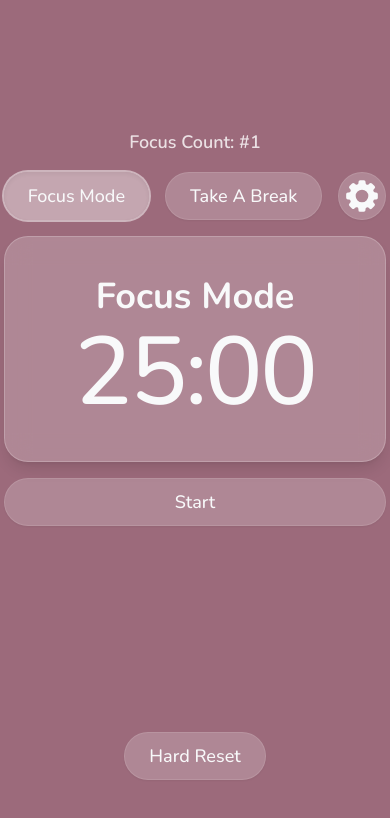
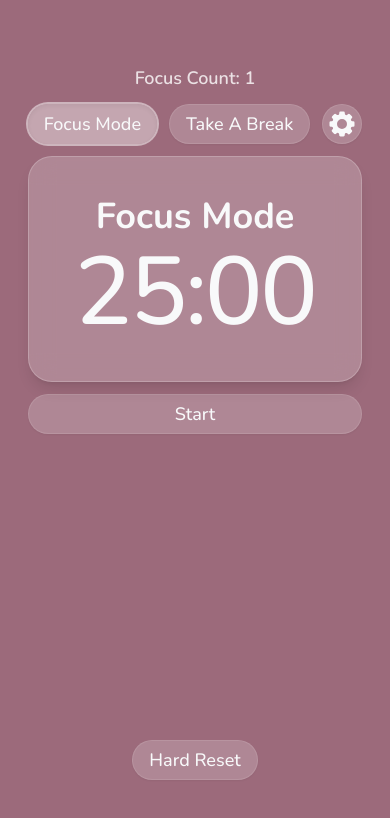
Before and after one commit to terryluciano/pomodoro-timer, a Vue app: page / in a window 390 px wide. Shown: the top 818 px of the page. Built offline with nearby package versions, Linux system fonts and the light colour scheme; no server answers.

Commit message:
Adding linter, adding jsconfig, configuring linter rules, make small styling changes

```diff
--- a/package.json
+++ b/package.json
@@ -17,8 +17,13 @@
         "vue": "^3.5.13"
     },
     "devDependencies": {
+        "@eslint/js": "^10.0.1",
         "@vitejs/plugin-vue": "^5.2.1",
         "autoprefixer": "^10.4.20",
+        "eslint": "^10.0.2",
+        "eslint-config-prettier": "^10.1.8",
+        "eslint-plugin-vue": "^10.8.0",
+        "globals": "^17.3.0",
         "postcss": "^8.4.49",
         "prettier": "^3.8.1",
         "tailwindcss": "^3.4.16",
--- a/src/App.vue
+++ b/src/App.vue
@@ -2,10 +2,10 @@
 import { Howl } from 'howler';
 import { twMerge } from 'tailwind-merge';
 import { computed, onMounted, onUnmounted, ref, watch } from 'vue';
-import chimeSound from './assets/chime.mp3';
-import clickSound from './assets/click.mp3';
-import settingsIcon from './assets/settings.svg';
-import Button from './components/Button.vue';
+import chimeSound from '@/assets/chime.mp3';
+import clickSound from '@/assets/click.mp3';
+import settingsIcon from '@/assets/settings.svg';
+import Button from '@/components/Button.vue';
 
 const WORK_TIME = 1000 * 60 * 25;
 const SHORT_BREAK_TIME = 1000 * 60 * 5;
@@ -19,10 +19,23 @@ const focusState = ref(true);
 const workCount = ref(1);
 const breakCount = ref(0);
 
-let click, chime;
+/**
+ * @type {Howl | null}
+ */
+let click;
+/**
+ * @type {Howl | null}
+ */
+let chime;
 
-let intervalId = null;
-let endTime = null;
+/**
+ * @type {number | null}
+ */
+let intervalId;
+/**
+ * @type {number | null}
+ */
+let endTime;
 
 const initializeAudio = () => {
     if (!click) {
@@ -41,11 +54,14 @@ const initializeAudio = () => {
     }
 };
 
+// I think there is something wrong with howler because the play method params should be optional according to the docs: https://github.com/goldfire/howler.js?tab=readme-ov-file#playspriteid
 const playClick = () => {
+    // @ts-ignore
     click?.play();
 };
 
 const playChime = () => {
+    // @ts-ignore
     chime?.play();
 };
 
@@ -120,19 +136,19 @@ const handleVisibilityChange = () => {
 };
 
 watch(focusState, (state) => {
-    localStorage.setItem('focusState', state);
+    localStorage.setItem('focusState', String(state));
 });
 
 watch(workCount, (state) => {
-    localStorage.setItem('workCount', state);
+    localStorage.setItem('workCount', String(state));
 });
 
 watch(breakCount, (state) => {
-    localStorage.setItem('breakCount', state);
+    localStorage.setItem('breakCount', String(state));
 });
 
 watch(remainingTime, (state) => {
-    localStorage.setItem('remainingTime', state);
+    localStorage.setItem('remainingTime', String(state));
 });
 
 onMounted(() => {
@@ -209,7 +225,7 @@ const currentTime = computed(() => {
 });
 
 const countText = computed(() => {
-    return `${focusState.value ? 'Focus' : 'Break'} Count: #${focusState.value ? workCount.value : breakCount.value}`;
+    return `${focusState.value ? 'Focus' : 'Break'} Count: ${focusState.value ? workCount.value : breakCount.value}`;
 });
 </script>
 
@@ -217,35 +233,37 @@ const countText = computed(() => {
     <div
         :class="
             twMerge(
-                'relative size-full flex flex-col justify-center items-center xs:py-10 py-16 text-main-white font-Nunito transition-all duration-[0.75s] ease-in-out',
+                'relative size-full flex flex-col justify-center items-center xs:py-10 py-16 xs:px-0 px-4 text-main-white font-Nunito transition-all duration-[0.75s] ease-in-out',
                 focusState ? 'bg-main-focus' : 'bg-main-break'
             )
         "
     >
         <div
-            class="relative flex flex-col xs:justify-center items-center xs:py-10 py-16 max-w-96 gap-4 h-full"
+            class="relative flex flex-col xs:justify-center items-center max-w-96 xs:gap-4 gap-3 h-full"
         >
             <p class="text-white/80 font-semibold text-lg">
                 {{ countText }}
             </p>
 
-            <div class="flex flex-row gap-4 items-center w-full">
+            <div class="flex flex-row xs:gap-4 gap-3 items-center w-full">
                 <Button
-                    class="w-full"
-                    :isActive="focusState"
-                    :onClick="handleFocusButtonClick"
+                    class="w-full text-nowrap"
+                    :is-active="focusState"
+                    :on-click="handleFocusButtonClick"
                 >
                     Focus Mode
                 </Button>
                 <Button
                     class="w-full text-nowrap"
-                    :isActive="!focusState"
-                    :onClick="handleBreakButtonClick"
+                    :is-active="!focusState"
+                    :on-click="handleBreakButtonClick"
                 >
                     Take A Break
                 </Button>
 
-                <Button class="size-12 px-1 py-1 flex-shrink-0">
+                <Button
+                    class="xs:size-12 size-10 xs:px-1 xs:py-1 px-1 py-1 flex-shrink-0"
+                >
                     <img class="size-full" :src="settingsIcon" alt="settings" />
                 </Button>
             </div>
@@ -261,16 +279,16 @@ const countText = computed(() => {
                 </p>
             </div>
 
-            <div class="flex flex-row gap-4 items-center w-full">
+            <div class="flex flex-row items-center w-full">
                 <Button
-                    :isActive="false"
-                    :onClick="timerState ? pauseTimer : startTimer"
+                    :is-active="false"
+                    :on-click="timerState ? pauseTimer : startTimer"
                     class="w-full"
                     >{{ timerState ? 'Pause' : 'Start' }}</Button
                 >
             </div>
         </div>
-        <Button class="flex-shrink-0" :isActive="false" :onClick="hardReset"
+        <Button class="flex-shrink-0" :is-active="false" :on-click="hardReset"
             >Hard Reset</Button
         >
     </div>
--- a/src/components/Button.vue
+++ b/src/components/Button.vue
@@ -12,6 +12,7 @@ const props = defineProps({
     onClick: {
         type: Function,
         required: false,
+        default: () => {},
     },
 });
 </script>
@@ -20,14 +21,14 @@ const props = defineProps({
     <button
         :class="
             twMerge(
-                'h-12 px-6 rounded-full transition-all ease-out duration-200 active:scale-95 text-main-white flex items-center justify-center shadow-sm hover:shadow',
+                'xs:h-12 h-10 xs:px-6 px-4 rounded-full transition-all ease-out duration-200 active:scale-95 text-main-white flex items-center justify-center shadow-sm hover:shadow',
                 props.isActive
                     ? 'bg-white/40 ring-2 ring-white/50 shadow-inner'
                     : 'bg-white/20 hover:bg-white/30 border border-white/10',
                 props.class
             )
         "
-        @click="props?.onClick"
+        @click="() => props?.onClick()"
     >
         <span class="font-medium text-lg">
             <slot></slot>
--- a/src/store/store.js
+++ b/src/store/store.js
@@ -1,4 +1,5 @@
 import { defineStore } from 'pinia';
+import { ref } from 'vue';
 
 const DEFAULT_WORK_TIME = 1000 * 60 * 25;
 const DEFAULT_SHORT_BREAK_TIME = 1000 * 60 * 5;
--- a/vite.config.js
+++ b/vite.config.js
@@ -7,4 +7,9 @@ export default defineConfig({
     server: {
         port: 4000,
     },
+    resolve: {
+        alias: {
+            '@': '/src',
+        },
+    },
 });
```
Also changed, not shown: eslint.config.js (added, +20 -0 lines), jsconfig.json (added, +16 -0 lines), 1 other file (tests, documents, lock files or other folders).
